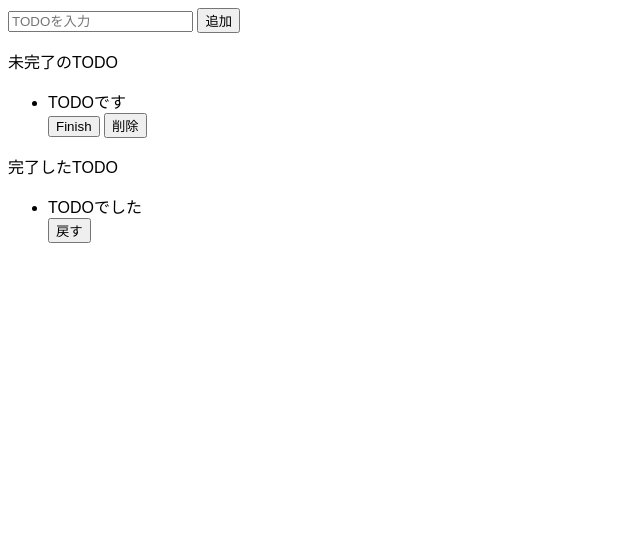
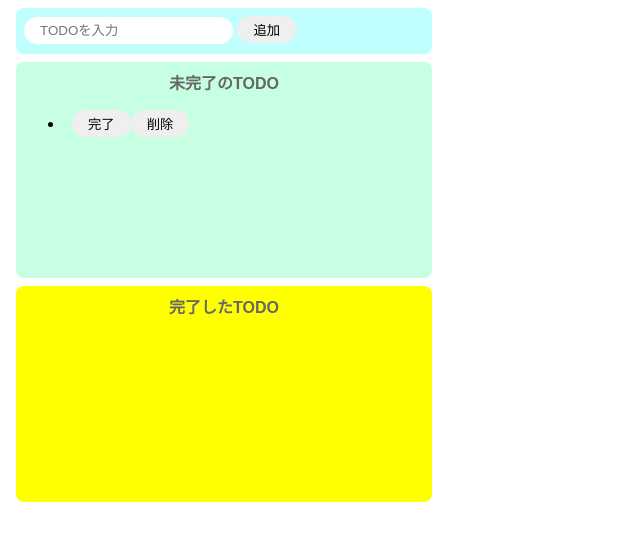
Before and after one commit to nobitanha/ReactProject, a website built with Parcel: page index.html in a window 1280 px wide. Both pictures are taken after a click on the button "追加". Shown: the whole page, without its empty margins (0-640 px from the left). Built offline with nearby package versions, Linux system fonts and the light colour scheme.

```diff
--- a/index.html
+++ b/index.html
@@ -6,26 +6,17 @@
   </head>
 
   <body>
-    <div>
-      <input placeholder="TODOを入力" />
-      <button>追加</button>
+    <div class="input-area">
+      <input id="add-text" placeholder="TODOを入力" />
+      <button id="add-button">追加</button>
     </div>
-    <div>
-      <p>未完了のTODO</p>
-      <ul>
-        <li>TODOです</li>
-        <button>Finish</button>
-        <button>削除</button>
-      </ul>
+    <div class="incomplete-area">
+      <p class="title">未完了のTODO</p>
+      <ul id="incomplete-list"></ul>
     </div>
-    <div>
-      <p>完了したTODO</p>
-      <ul>
-        <div>
-          <li>TODOでした</li>
-          <button>戻す</button>
-        </div>
-      </ul>
+    <div class="complete-area">
+      <p class="title">完了したTODO</p>
+      <ul id="complete-list"></ul>
     </div>
 
     <script src="src/index.js"></script>
--- a/src/index.js
+++ b/src/index.js
@@ -1,10 +1,85 @@
 import "./styles.css";
 
-document.getElementById("app").innerHTML = `
-<h1>Hello Vanilla!</h1>
-<div>
-  We use the same configuration as Parcel to bundle this sandbox, you can find more
-  info about Parcel
-  <a href="https://parceljs.org" target="_blank" rel="noopener noreferrer">here</a>.
-</div>
-`;
+const onClickAdd = () => {
+  const inputText = document.getElementById("add-text").value;
+  document.getElementById("add-text").value = "";
+  createIncompleteList(inputText);
+};
+
+//未完了リストに追加する関数
+const createIncompleteList = (inputText) => {
+  // div生成
+  const div = document.createElement("div");
+  div.className = "list-row";
+
+  // liタグ生成
+  const li = document.createElement("li");
+  li.innerText = inputText;
+
+  // button完了を生成
+  const completeButton = document.createElement("button");
+  completeButton.innerText = "完了";
+  completeButton.addEventListener("click", () => {
+    // 押された時、ボタンの親タグ（div）を未完了リストから削除
+    deleteFromIncompleteList(completeButton.parentNode);
+
+    //　完了リストに追加する要素
+    const addTarget = completeButton.parentNode;
+    const text = addTarget.firstElementChild.innerText;
+
+    // TODO内容テキスト内容を取得
+
+    // div以下を初期化
+    addTarget.textContent = null;
+
+    // liタグを初期化
+    const li = document.createElement("li");
+    li.innerText = text;
+
+    // butonタグ生成
+    const backButton = document.createElement("button");
+    backButton.innerText = "戻す";
+    backButton.addEventListener("click", () => {
+      //　押された戻すボタンの親タグ(div)を完了リストから削除
+      const deleteTarget = backButton.parentNode;
+      document.getElementById("complete-list").removeChild(deleteTarget);
+
+      //テキスト取得
+      const text = backButton.parentNode.firstElementChild.innerText;
+      createIncompleteList(text);
+    });
+
+    // divタグの子要素に各要素を設定
+    addTarget.appendChild(li);
+    addTarget.appendChild(backButton);
+
+    //　完了リストに追加
+    document.getElementById("complete-list").appendChild(addTarget);
+  });
+
+  // button削除を生成
+  const deleteButton = document.createElement("button");
+  deleteButton.innerText = "削除";
+  deleteButton.addEventListener("click", () => {
+    // 押された時、ボタンの親タグ（div）を未完了リストから削除
+    deleteFromIncompleteList(completeButton.parentNode);
+  });
+
+  // divタグの子要素を設定
+  div.appendChild(li);
+  div.appendChild(completeButton);
+  div.appendChild(deleteButton);
+
+  // 未完了リストに追加
+  document.getElementById("incomplete-list").appendChild(div);
+};
+
+// 未完了リストから要素を削除
+const deleteFromIncompleteList = (target) => {
+  // 押された削除ボタンの親タグ（div）を未完了リストから削除
+  document.getElementById("incomplete-list").removeChild(target);
+};
+
+document
+  .getElementById("add-button")
+  .addEventListener("click", () => onClickAdd());
--- a/src/styles.css
+++ b/src/styles.css
@@ -1,3 +1,66 @@
 body {
   font-family: sans-serif;
 }
+
+input {
+  border-radius: 16px;
+  border: none;
+  padding: 6px 16px;
+  outline: none;
+}
+
+button {
+  border-radius: 16px;
+  border: none;
+  padding: 4px 16px;
+}
+
+button:hover {
+  background-color: #ff7fff;
+  color: rgb(107, 2, 2);
+  cursor: pointer;
+}
+
+li {
+  margin-right: 8px;
+}
+
+.input-area {
+  background-color: #c1ffff;
+  width: 400px;
+  height: 30px;
+  padding: 8px;
+  margin: 8px;
+  border-radius: 8px;
+}
+
+.incomplete-area {
+  background-color: #c6ffe2;
+  width: 400px;
+  min-height: 200px;
+  padding: 8px;
+  margin: 8px;
+  border-radius: 8px;
+}
+
+.complete-area {
+  background-color: yellow;
+  width: 400px;
+  min-height: 200px;
+  padding: 8px;
+  margin: 8px;
+  border-radius: 8px;
+}
+
+.title {
+  text-align: center;
+  margin-top: 0;
+  font-weight: bolder;
+  color: #666;
+}
+
+.list-row {
+  display: flex;
+  align-items: center;
+  padding-bottom: 4px;
+}
```
